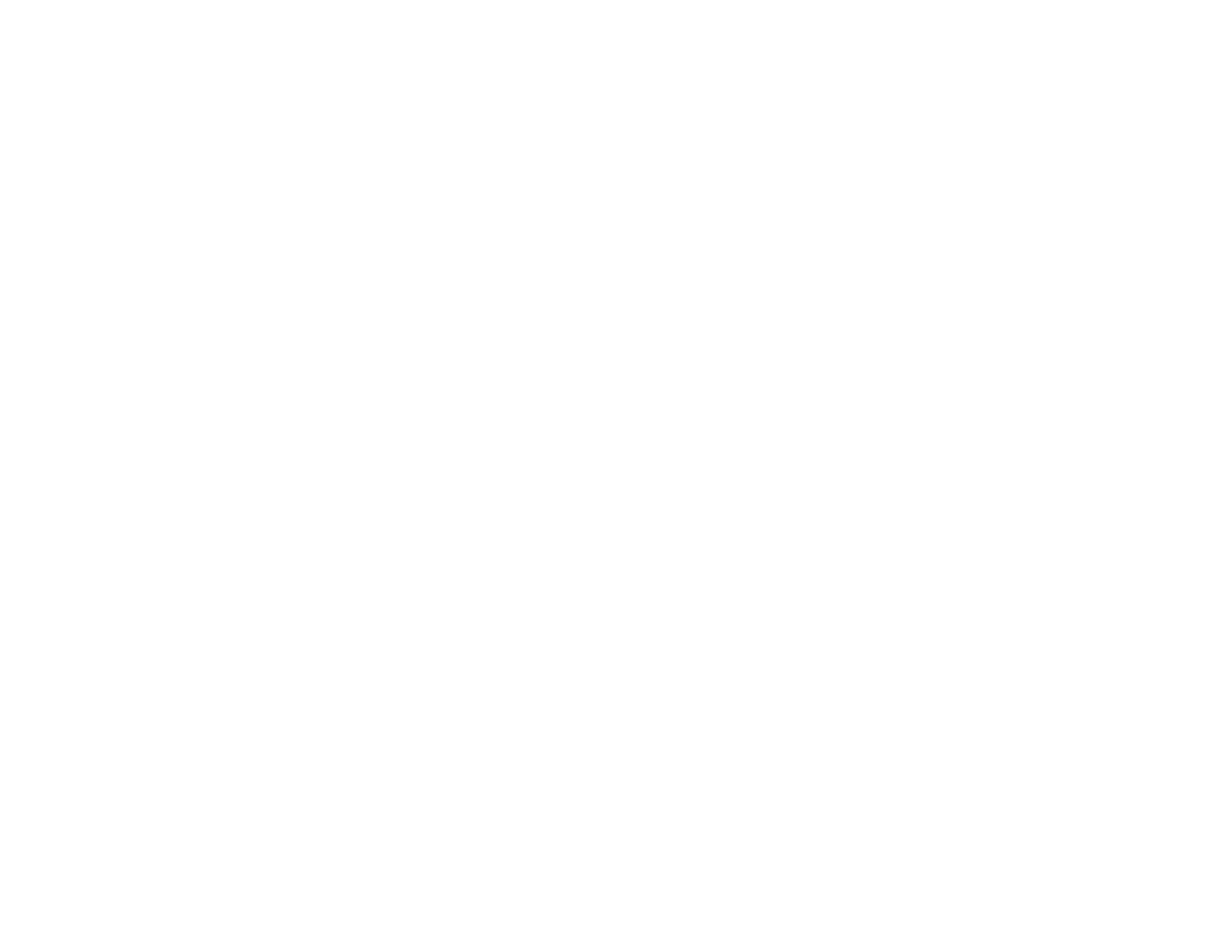
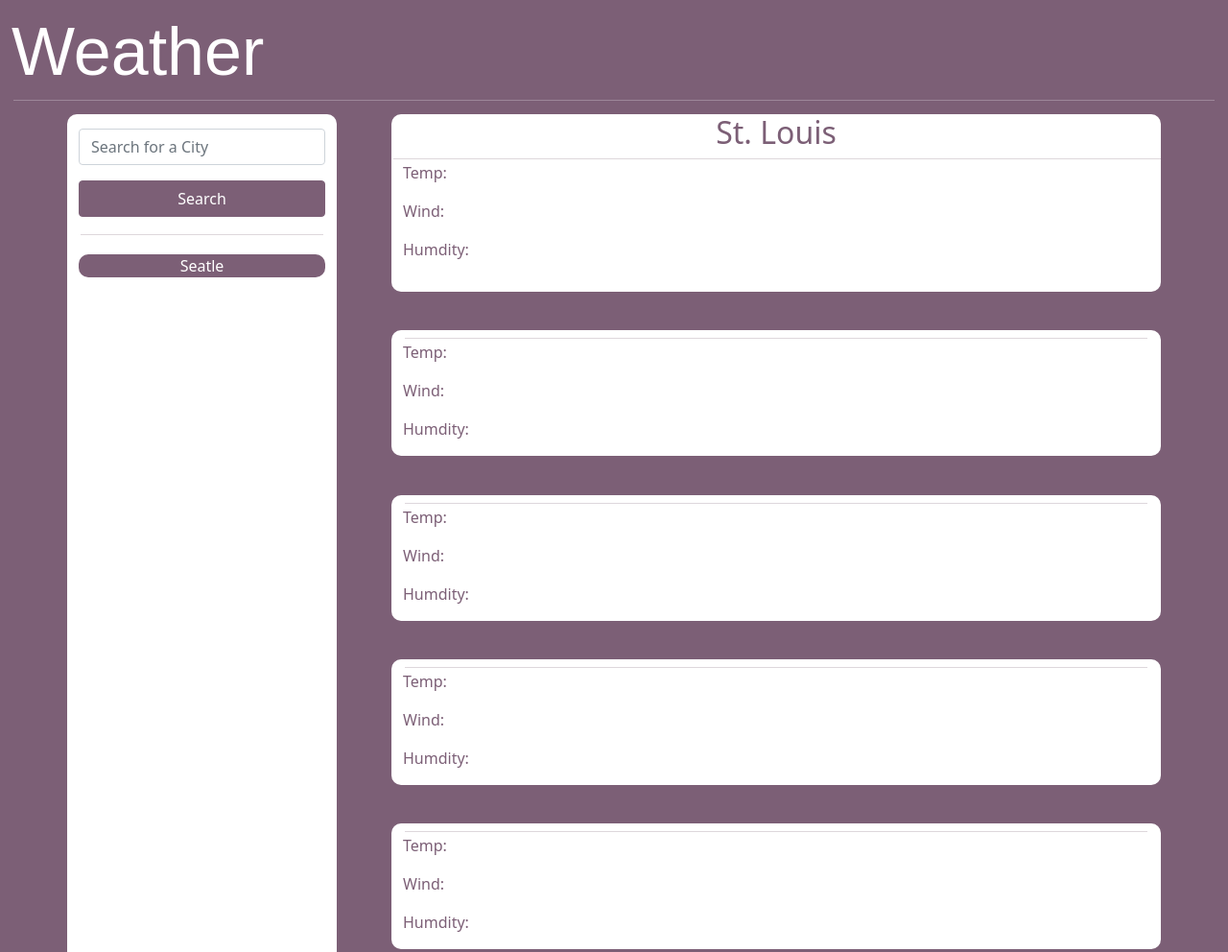
Before and after one commit to NhatWin/hw-6, a website built with Vite: page index.html in a window 1280 px wide. Shown: the top 992 px of the page at 96% size. Before the commit the page ends 800 px from the top, so only its background shows below. Built offline with nearby package versions, Linux system fonts and the light colour scheme; a web font is replaced by a local one.

Commit message:
added HTML and CSS skeleton

```diff
--- a/index.html
+++ b/index.html
@@ -3,11 +3,96 @@
   <head>
     <meta charset="UTF-8" />
     <meta name="viewport" content="width=device-width, initial-scale=1.0" />
-
+    <link rel="stylesheet" href="https://cdn.jsdelivr.net/npm/bootstrap@5.1.3/dist/css/bootstrap.min.css">
     <link rel="stylesheet" href="https://unpkg.com/modern-normalize@1.1.0/modern-normalize.css" />
     <link rel="stylesheet" href="./src/style.css" />
-    <title>HTML-CSS Practice</title>
+    <link rel="preconnect" href="https://fonts.googleapis.com">
+    <link rel="preconnect" href="https://fonts.gstatic.com" crossorigin>
+    <link href="https://fonts.googleapis.com/css2?family=Chivo:wght@300&display=swap" rel="stylesheet">
+    <title>Weather Channel</title>
   </head>
-  <body>
+  <body class="theme" >
+    <header>
+      <h1>Weather</h1>
+      <hr>
+    </header>
+    <div class="container">
+      <div class="row">
+        <aside class="col-md-auto">
+          <form class="col g-3 d-grid gap-3">
+            <div class="col-auto search-bar">
+              <label for="inputCity" class="visually-hidden">City</label>
+              <input type="search" class="form-control" id="inputCity" placeholder="Search for a City">
+            </div>
+            <div class="col-auto">
+              <button type="submit" class="btn btn-primary mb-3 search-button">Search</button>
+              <hr>
+            </div>
+          </form>
+          <ul id="search-history">
+            <li>Seatle</li>
+          </ul>
+        </aside>
+        <div class="col right-bar">
+          <main class="row">
+            <h2 class="text-center">St. Louis</h2>
+            <hr>
+            <ul>
+              <li>Temp:<p id="temp"></p></li>
+              <li>Wind:<p id="wind"></p></li>
+              <li>Humdity:<p id="hum"></p></li>
+            </ul>
+          </main>
+          <div class="row">
+            <section class="days" id="day1">
+              <h3></h3>
+              <hr>
+              <ul>
+                <li>Temp:<p id="temp"></p></li>
+                <li>Wind:<p id="wind"></p></li>
+                <li>Humdity:<p id="hum"></p></li>
+              </ul>
+            </section>
+            <section class="days" id="day2">
+              <h3></h3>
+              <hr>
+              <ul>
+                <li>Temp:<p id="temp"></p></li>
+                <li>Wind:<p id="wind"></p></li>
+                <li>Humdity:<p id="hum"></p></li>
+              </ul>
+            </section>
+            <section class="days" id="day3">
+              <h3></h3>
+              <hr>
+              <ul>
+                <li>Temp:<p id="temp"></p></li>
+                <li>Wind:<p id="wind"></p></li>
+                <li>Humdity:<p id="hum"></p></li>
+              </ul>
+            </section>
+            <section class="days" id="day4">
+              <h3></h3>
+              <hr>
+              <ul>
+                <li>Temp:<p id="temp"></p></li>
+                <li>Wind:<p id="wind"></p></li>
+                <li>Humdity:<p id="hum"></p></li>
+              </ul>
+            </section>
+            <section class="days" id="day5">
+              <h3></h3>
+              <hr>
+              <ul>
+                <li>Temp:<p id="temp"></p></li>
+                <li>Wind:<p id="wind"></p></li>
+                <li>Humdity:<p id="hum"></p></li>
+              </ul>
+            </section>
+          </div>
+        </div>
+      </div>
+    </div>
+    <script src="./src/script.js"></script>
   </body>
 </html>
--- /dev/null
+++ b/src/script.js
@@ -0,0 +1 @@
+console.log("hello");
--- a/src/style.css
+++ b/src/style.css
@@ -0,0 +1,81 @@
+:root {
+  --themeone: #ffffff;
+  --themetwo: #7c5f76;
+}
+
+.theme {
+  color: var(--themeone);
+  background-color: var(--themetwo);
+}
+
+header {
+  padding: 10px;
+  margin: 2px;
+}
+
+h1 {
+  font-size: 70px;
+  font-family: 'Chivo', sans-serif;
+}
+
+hr {
+  margin: 2px;
+}
+
+aside hr {
+  color: var(--themetwo);
+  margin-bottom: 20px;
+}
+
+aside {
+  background-color: var(--themeone);
+  padding: 15px;
+  border-radius: 10px;
+}
+
+.search-button {
+  width: 100%;
+  margin: 0;
+  background-color: var(--themetwo);
+  border-color: var(--themetwo);
+}
+
+main {
+  background-color: var(--themeone);
+  color: var(--themetwo);
+  border-radius: 10px;
+}
+
+main ul {
+  padding: 0;
+  list-style: none;
+}
+
+#search-history {
+  color: var(--themeone);
+  background-color: var(--themetwo);
+  list-style: none;
+  text-align: center;
+  padding: 0;
+  border-radius: 10px;
+}
+
+h2 {
+  margin-top: 10px;
+}
+
+.right-bar {
+  margin-left: 5%;
+}
+
+.days {
+  background-color: var(--themeone);
+  color: var(--themetwo);
+  margin-top: 5%;
+  border-radius: 10px;
+}
+
+.days ul {
+  padding: 0;
+  list-style: none;
+}
```
